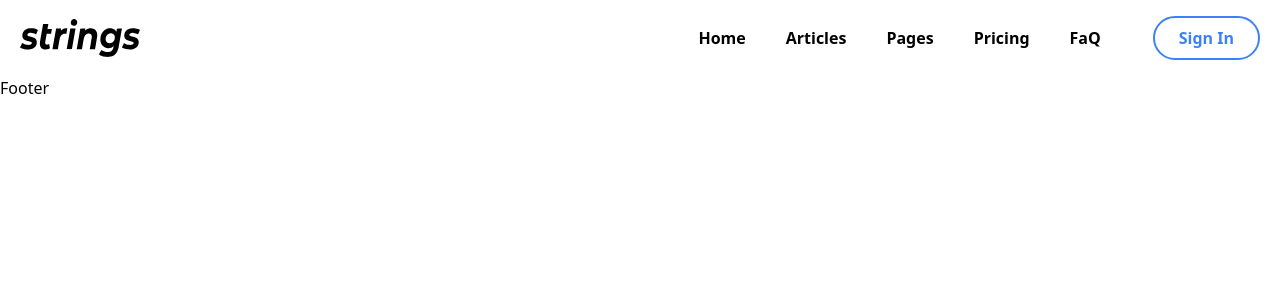
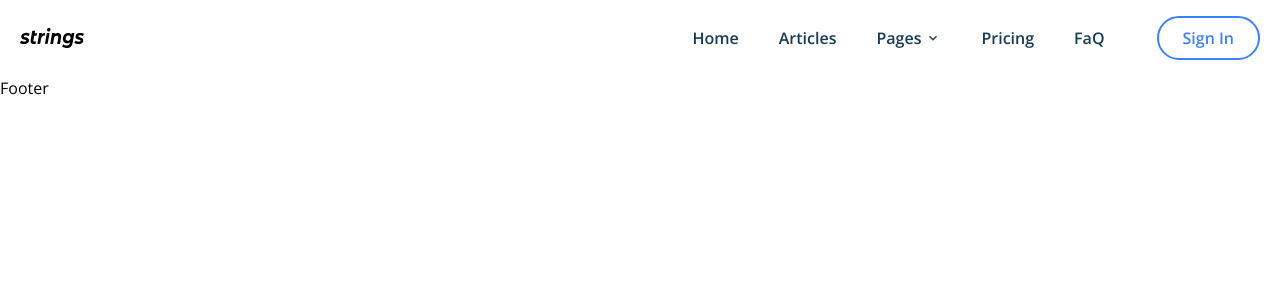
Before and after one commit to akshatbiniwale/summer-projects, a React (Create React App) app in the folder frontend/: page / in a window 1280 px wide. Shown: the top 300 px of the page. Built offline with nearby package versions, Linux system fonts and the light colour scheme; the HTML template or start-up script is replaced by a standard one.

Commit message:
Navbar dropdown

```diff
--- a/frontend/package.json
+++ b/frontend/package.json
@@ -9,6 +9,7 @@
     "@testing-library/user-event": "^13.5.0",
     "react": "^18.2.0",
     "react-dom": "^18.2.0",
+    "react-icons": "^4.10.1",
     "react-scripts": "5.0.1",
     "web-vitals": "^2.1.4"
   },
--- a/frontend/src/App.css
+++ b/frontend/src/App.css
@@ -0,0 +1 @@
+@import url('https://fonts.googleapis.com/css2?family=Open+Sans:ital,wght@0,300;0,400;0,500;0,600;0,700;0,800;1,300;1,400;1,500;1,600;1,700;1,800&family=Roboto:ital,wght@0,100;0,300;0,400;0,500;0,700;0,900;1,100;1,300;1,400;1,500;1,700;1,900&display=swap');
--- a/frontend/src/App.jsx
+++ b/frontend/src/App.jsx
@@ -3,7 +3,7 @@ import HomePage from './pages/HomePage';
 
 const App = () => {
   return (
-    <div className='App'>
+    <div className='App font-opensans'>
       <HomePage />
     </div>
   )
--- a/frontend/src/components/Header.jsx
+++ b/frontend/src/components/Header.jsx
@@ -1,41 +1,73 @@
-import React from 'react'
+import React, { useState } from 'react'
 import { images } from '../constants';
+import { AiOutlineMenu } from 'react-icons/ai'
+import { AiOutlineClose } from 'react-icons/ai'
+import { MdOutlineKeyboardArrowDown } from 'react-icons/md'
 
 const navItemsInfo = [
-    {name: "Home"},
-    {name: "Articles"},
-    {name: "Pages"},
-    {name: "Pricing"},
-    {name: "FaQ"}
+    { name: "Home", type: "link" },
+    { name: "Articles", type: "link" },
+    { name: "Pages", type: "dropdown", items: ['About us', 'Contact us'] },
+    { name: "Pricing", type: "link" },
+    { name: "FaQ", type: "link" }
 ]
 
 const NavItem = (props) => {
     return (
         <li className='relative group'>
-            <a href="/" className='px-4 py-2'>{props.name}</a>
-            <span className="cursor-pointer text-blue-500 absolute transition-all duration-500 font-bold right-0 top-0 group-hover:right-[90%] opacity-0 group-hover:opacity-100">
-                /
-            </span>
+            {(props.item.type === "link") ?
+                (<>
+                    <a href="/" className='px-4 py-2'>{props.item.name}</a>
+                    <span className="cursor-pointer text-blue-500 absolute transition-all duration-500 font-bold right-0 top-0 group-hover:right-[90%] opacity-0 group-hover:opacity-100">
+                        /
+                    </span>
+                </>) :
+                (<>
+                    <a href="/" className='px-4 py-2 flex gap-x-1 items-center'>
+                        <span>{props.item.name}</span>
+                        <MdOutlineKeyboardArrowDown />
+                    </a>
+                    <div className='hidden transition-all duration-500 pt-4 absolute bottom-0 right-0 transform translate-y-full group-hover:block w-max'>
+                        <ul className='flex flex-col shadow-lg rounded-lg overflow-hidden'>
+                            {props.item.items.map((page) => (
+                                <a href="/" key={page} className='hover:bg-dark-hard hover:text-white px-4 py-2 text-white lg:text-dark-soft'>{page}</a>
+                            ))}
+                        </ul>
+                    </div>
+                </>)}
         </li>
     );
 }
 
 const Header = () => {
+    const [navIsVisible, setNavIsVisible] = useState(false);
+
+    const navVisibilityHandler = () => {
+        setNavIsVisible((currState) => {
+            return !currState
+        });
+    };
+
     return (
         <section>
             <header className='container mx-auto px-5 flex justify-between py-4 items-center'>
                 <div>
-                    <img src={images.Logo} alt="logo" />
+                    <img className='w-16' src={images.Logo} alt="logo" />
                 </div>
-                <div className='flex gap-x-9 items-center'>
-                    <ul className='flex gap-x-2 font-semibold'>
+                <div className='lg:hidden z-50'>
+                    {navIsVisible ? <AiOutlineClose className='w-6 h-6' onClick={navVisibilityHandler} /> : <AiOutlineMenu className='w-6 h-6' onClick={navVisibilityHandler} />}
+                </div>
+                <div className={`${navIsVisible ? "right-0" : "-right-full"
+                    } transition-all duration-500 mt-[56px] lg:mt-0 bg-dark-hard lg:bg-transparent z-[49] flex flex-col w-full lg:w-auto justify-center lg:justify-end lg:flex-row fixed top-0 bottom-0 lg:static gap-x-9 items-center`}
+                >
+                    <ul className='text-white items-center gap-y-5 lg:text-dark-soft flex flex-col lg:flex-row gap-x-2 font-semibold'>
                         {navItemsInfo.map((item) => {
-                            return(
-                                <NavItem key={item.name} name={item.name}/>
+                            return (
+                                <NavItem key={item.name} item={item} />
                             );
                         })}
                     </ul>
-                    <button className='border-2 border-blue-500 px-6 py-2 rounded-full text-blue-500 font-semibold hover:bg-blue-500 hover:text-white transition-all duration-300'>
+                    <button className='mt-5 lg:mt-0 border-2 border-blue-500 px-6 py-2 rounded-full text-blue-500 font-semibold hover:bg-blue-500 hover:text-white transition-all duration-300'>
                         Sign In
                     </button>
                 </div>
--- a/frontend/tailwind.config.js
+++ b/frontend/tailwind.config.js
@@ -4,7 +4,19 @@ module.exports = {
     "./src/**/*.{js,jsx,ts,tsx}",
   ],
   theme: {
-    extend: {},
+    extend: {
+      colors: {
+        primary: "#1565D8",
+        dark: {
+          hard: "#0D2436",
+          soft: "#183B56"
+        }
+      },
+      fontFamily: {
+        opensans: ["'Open Sans'", "sans-serif"],
+        roboto: ["'Roboto'", "sans-serif"]
+      }
+    },
   },
   plugins: [],
 }
```
Also changed, not shown: 1 other file (tests, documents, lock files or other folders).
